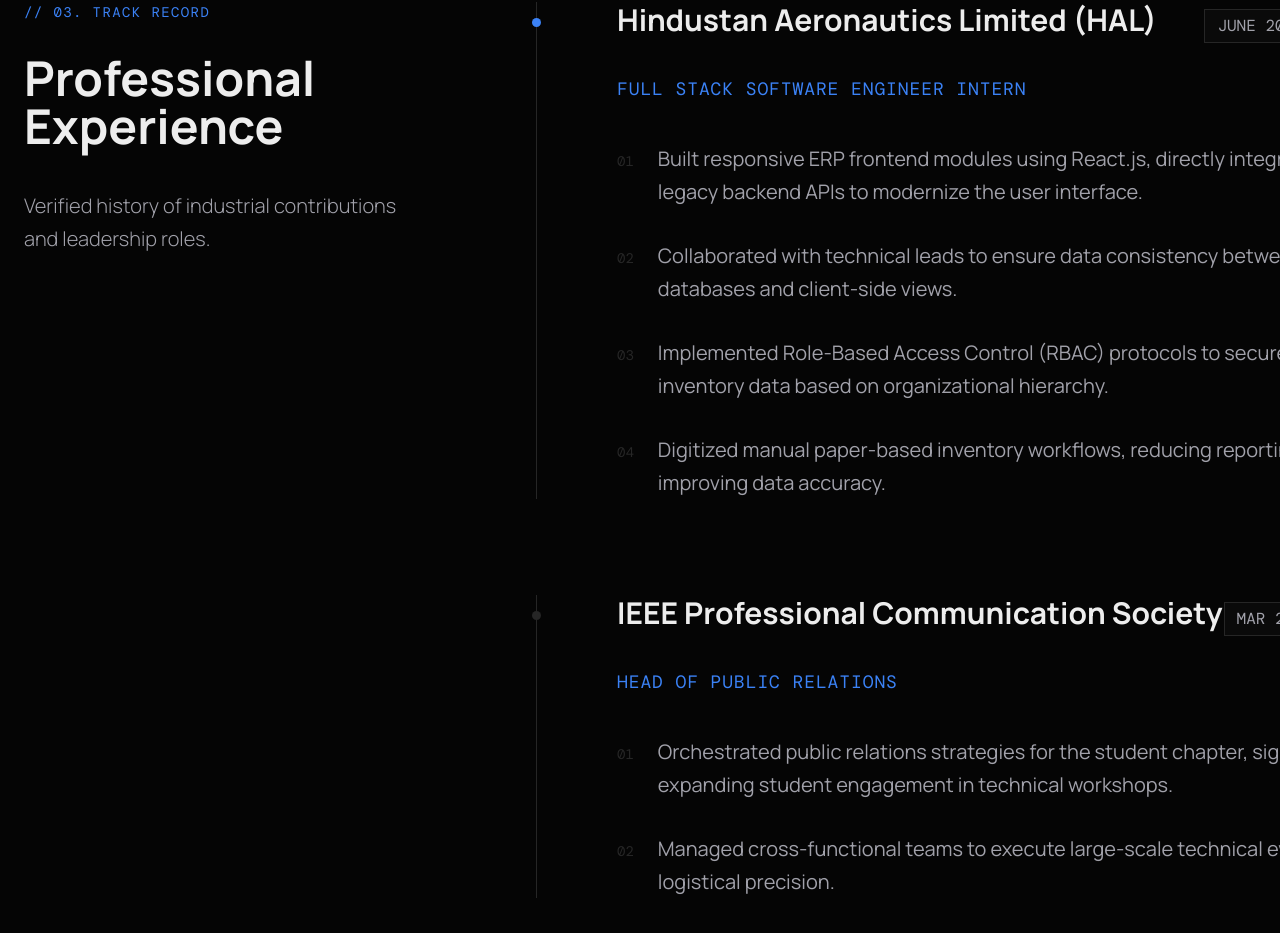
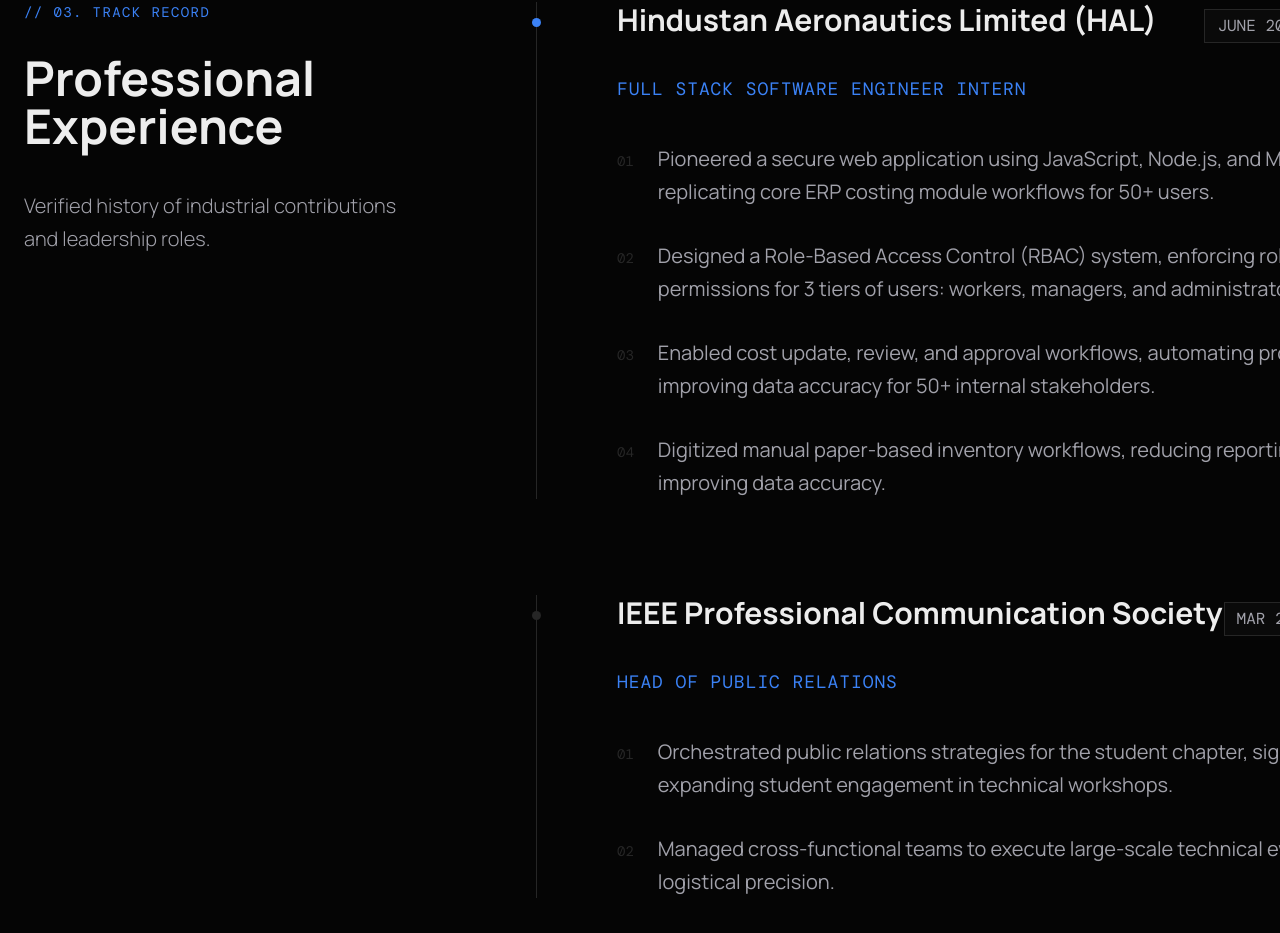
Before and after one commit to Prabhav0403/portfolio, a React (Vite) app in the folder frontend/: page / in a window 1280 px wide. Shown: the part 3464-4397 px from the top of the page. Built offline with nearby package versions, Linux system fonts and the light colour scheme; no server answers; a web font is replaced by a local one.

Commit message:
Update Experience.tsx

```diff
--- a/frontend/components/Experience.tsx
+++ b/frontend/components/Experience.tsx
@@ -36,15 +36,18 @@ const Experience: React.FC = () => {
                 <ul className="space-y-8">
                   <li className="flex items-start text-secondary text-xl">
                     <span className="mr-6 text-border font-mono text-sm mt-2">01</span>
-                    <p className="leading-relaxed">Built responsive ERP frontend modules using React.js, directly integrating with legacy backend APIs to modernize the user interface.</p>
+                    <p className="leading-relaxed">Pioneered a secure web application using JavaScript, Node.js, and MySQL, replicating core ERP costing module
+workflows for 50+ users.</p>
                   </li>
                    <li className="flex items-start text-secondary text-xl">
                     <span className="mr-6 text-border font-mono text-sm mt-2">02</span>
-                    <p className="leading-relaxed">Collaborated with technical leads to ensure data consistency between MySQL databases and client-side views.</p>
+                    <p className="leading-relaxed"> Designed a Role-Based Access Control (RBAC) system, enforcing role-specific permissions for 3 tiers of users: workers,
+managers, and administrators.</p>
                   </li>
                    <li className="flex items-start text-secondary text-xl">
                     <span className="mr-6 text-border font-mono text-sm mt-2">03</span>
-                    <p className="leading-relaxed">Implemented Role-Based Access Control (RBAC) protocols to secure sensitive inventory data based on organizational hierarchy.</p>
+                    <p className="leading-relaxed">Enabled cost update, review, and approval workflows, automating processes and improving data accuracy for 50+
+internal stakeholders.</p>
                   </li>
                   <li className="flex items-start text-secondary text-xl">
                     <span className="mr-6 text-border font-mono text-sm mt-2">04</span>
```
